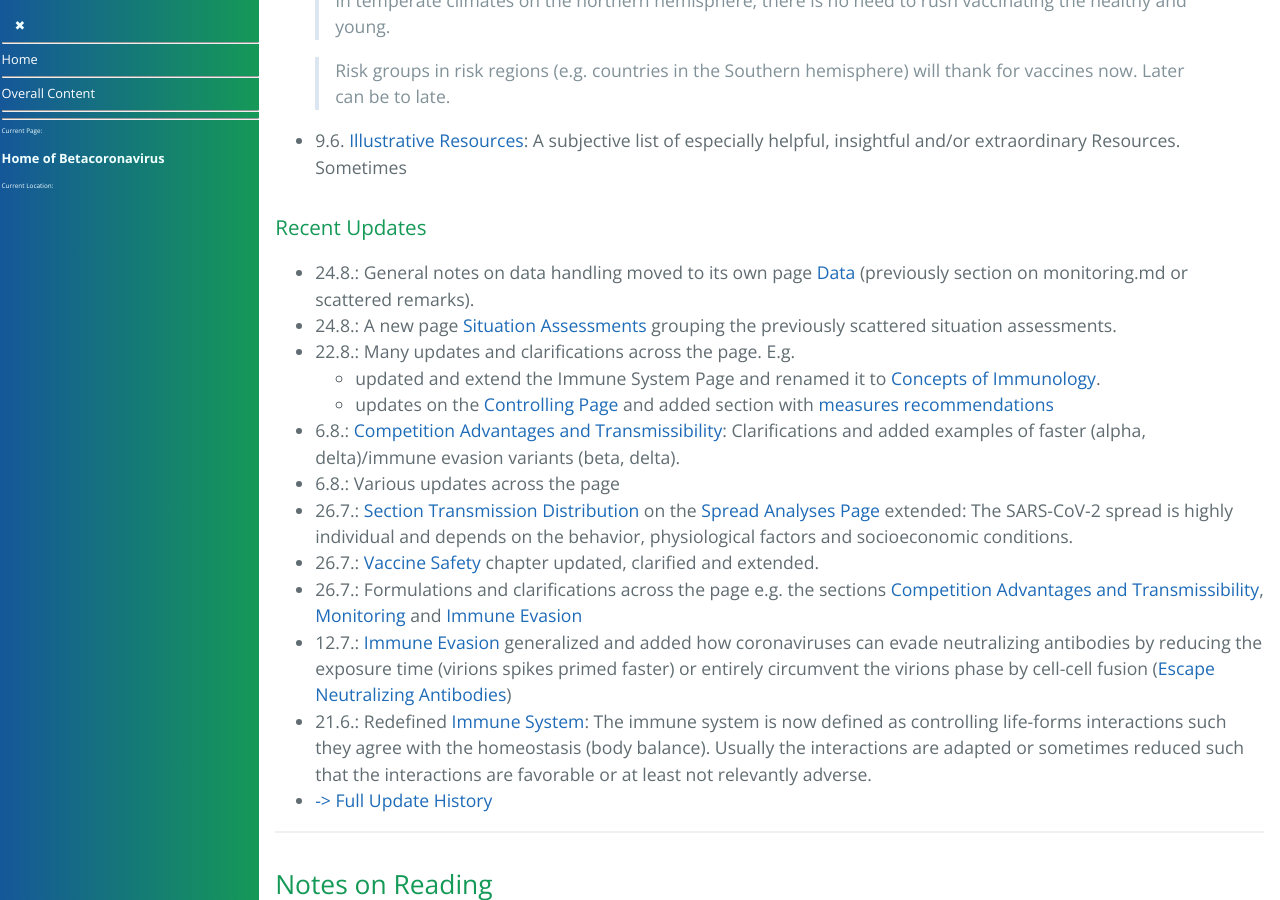
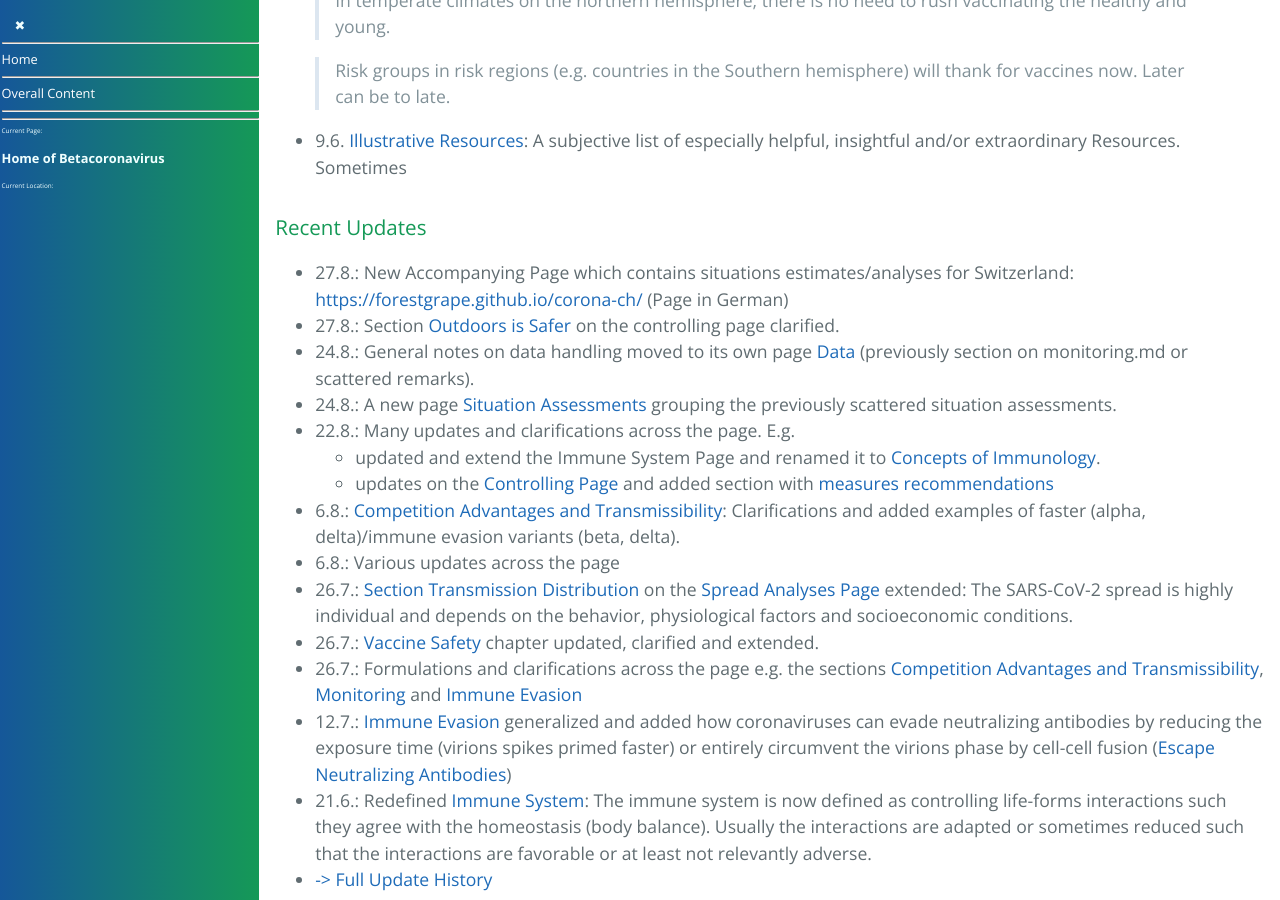
Before and after one commit to forestgrape/coronavirus, a Jekyll site: the page built from index.md, in a window 1280 px wide and 900 px high, scrolled down 1539 px. Built offline with Jekyll 4.4.1, drawn with Linux system fonts in a browser that asks for light colours; our own code applies the rules of GitHub Pages for plain Markdown files.

Commit message:
update section: corona-ch announced

```diff
--- a/index.md
+++ b/index.md
@@ -50,6 +50,8 @@ This section overviews the entire content. The [content section](#content) lists
 - 9.6. [Illustrative Resources](1_introduction/illustrative_resources.md): A subjective list of especially helpful, insightful and/or extraordinary Resources. Sometimes
 
 ### Recent Updates
+- 27.8.: New Accompanying Page which contains situations estimates/analyses for Switzerland: <https://forestgrape.github.io/corona-ch/> (Page in German)
+- 27.8.: Section [Outdoors is Safer](7_social/controlling.md#outdoors-is-safer) on the controlling page clarified.
 - 24.8.: General notes on data handling moved to its own page [Data](8_data/data.md) (previously section on monitoring.md or scattered remarks).
 - 24.8.: A new page [Situation Assessments](1_introduction/situation_assessments.md) grouping the previously scattered situation assessments.
 - 22.8.: Many updates and clarifications across the page. E.g.
```
